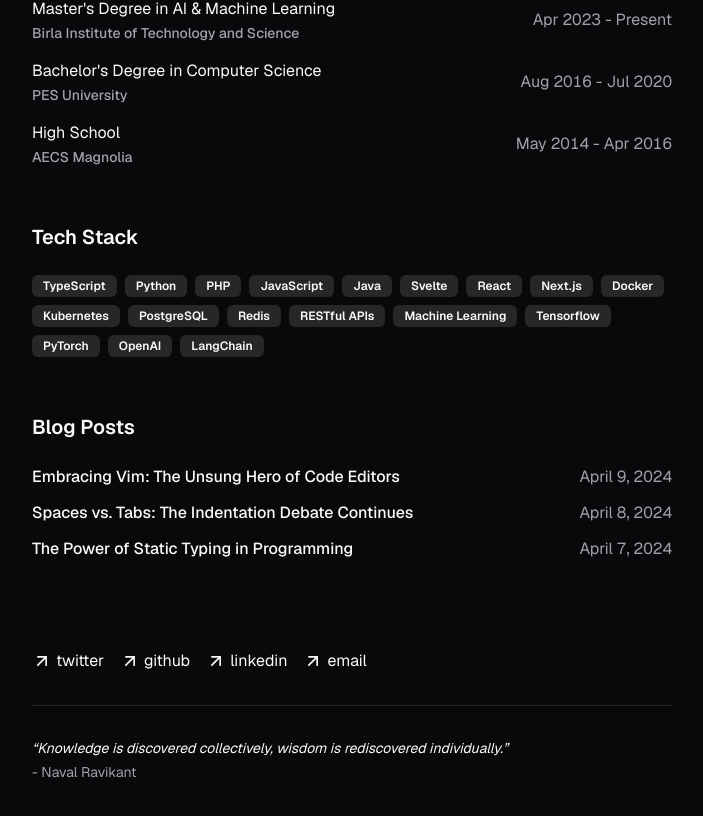
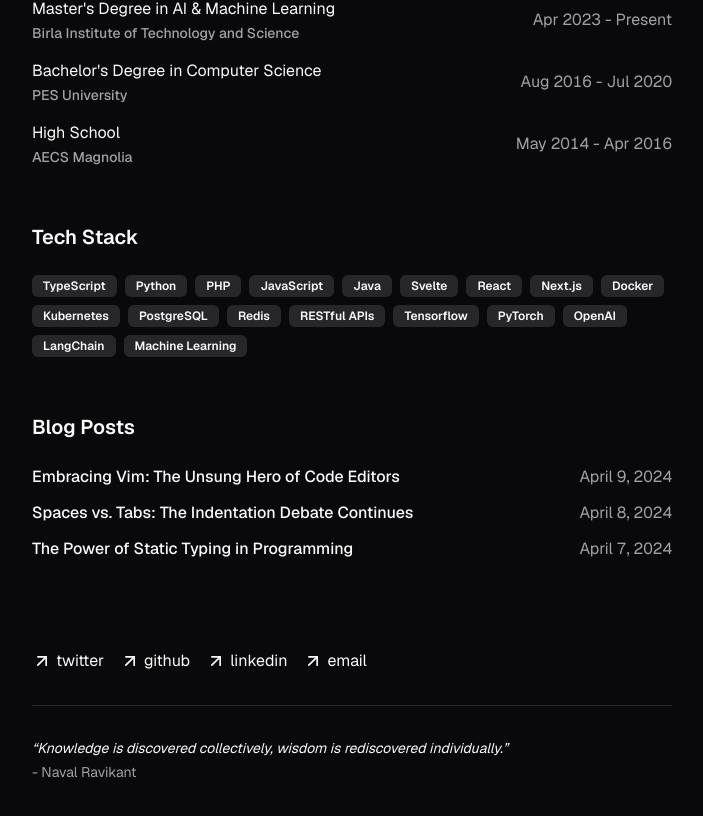
Before and after one commit to christyjacob4/portfolio, a Next.js app: page / in a window 1280 px wide. Shown: the part 1617-2433 px from the top of the page, without its empty margins (288-991 px from the left). Built offline with nearby package versions, Linux system fonts and the light colour scheme.

Commit message:
fix: update tech stack ordering

```diff
--- a/src/components/techstack.tsx
+++ b/src/components/techstack.tsx
@@ -15,11 +15,11 @@ const skills = [
   "PostgreSQL",
   "Redis",
   "RESTful APIs",
-  "Machine Learning",
   "Tensorflow",
   "PyTorch",
   "OpenAI",
   "LangChain",
+  "Machine Learning"
 ];
 
 export default function TechStack() {
```
